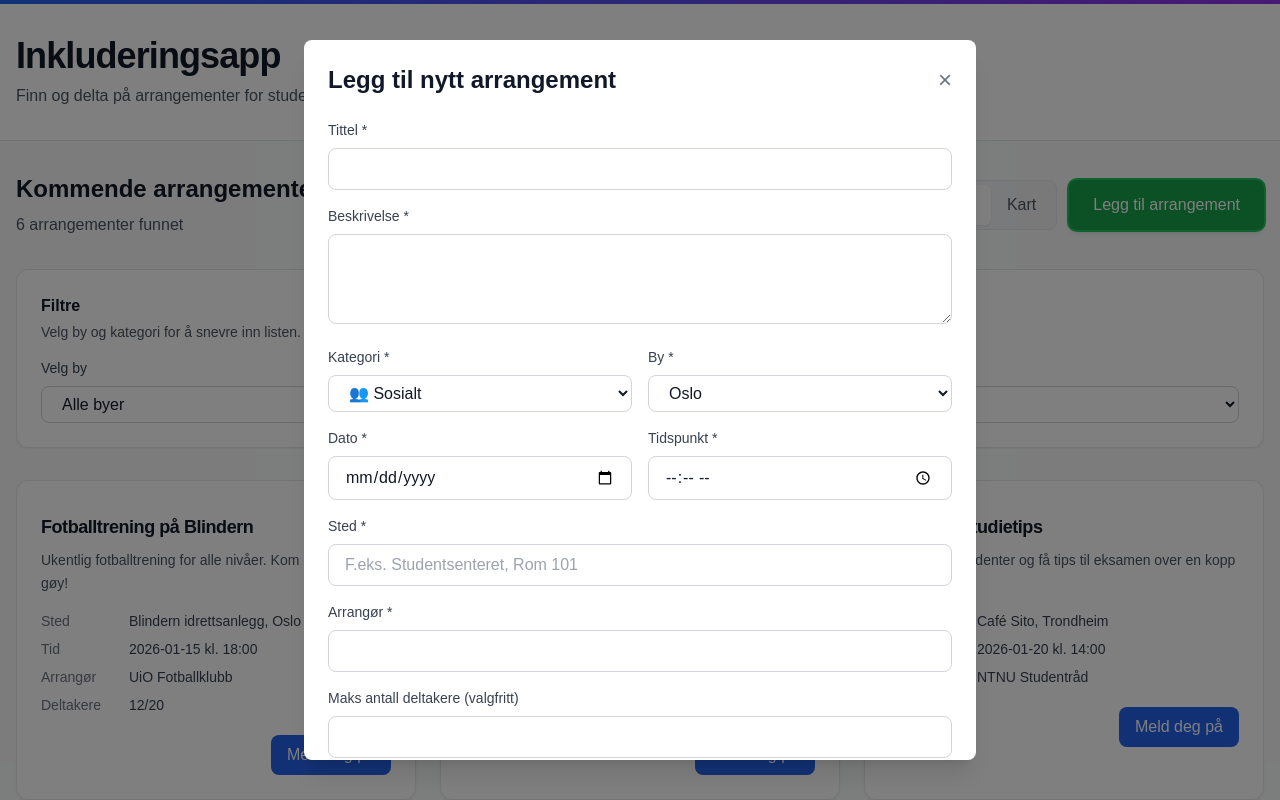
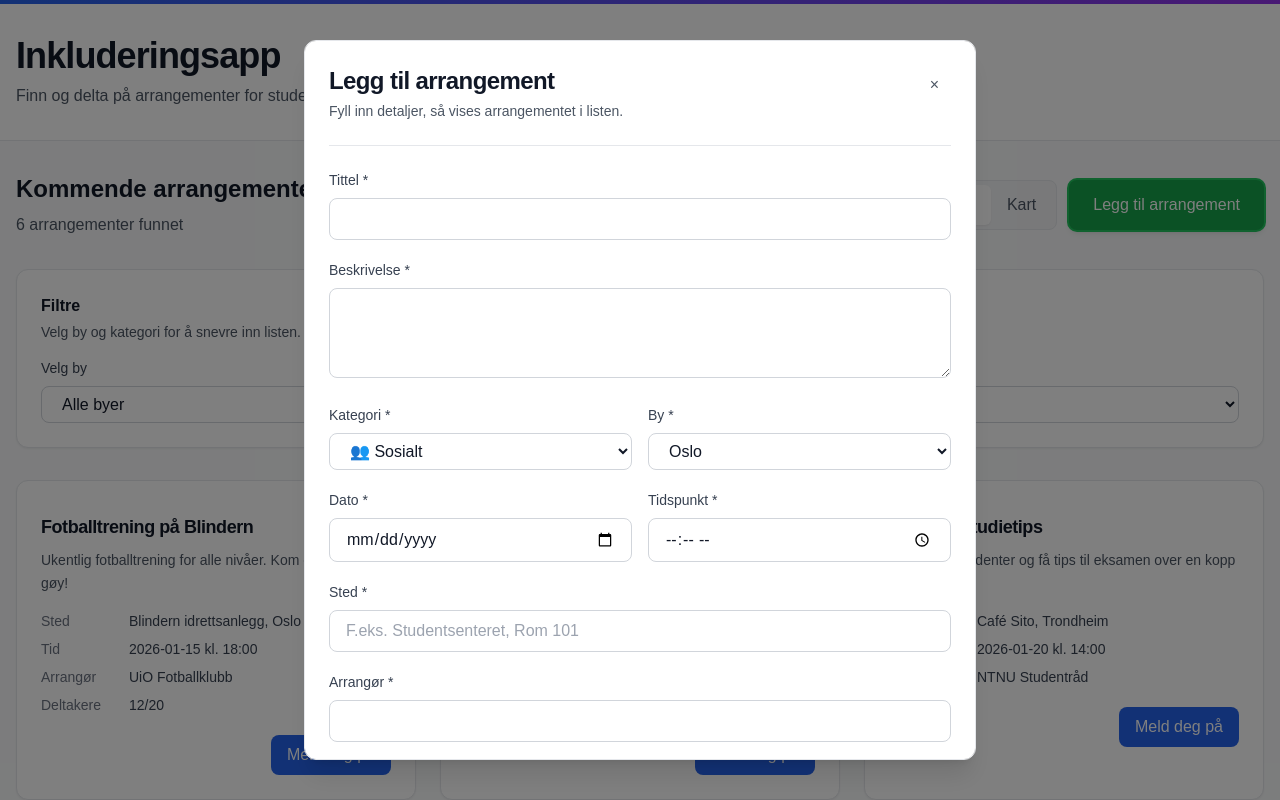
Before and after one commit to Evollum/inkluderingsapp, a Next.js app: page / in a window 1280 px wide. Both pictures are taken after a click on the button "Legg til arrangement". Shown: the top 800 px of the page. Built offline with nearby package versions, Linux system fonts and the light colour scheme.

Commit message:
UI polish: improve add-event modal

```diff
--- a/src/components/AddEventForm.tsx
+++ b/src/components/AddEventForm.tsx
@@ -49,22 +49,30 @@ export default function AddEventForm({ onClose, onAdd }: AddEventFormProps) {
   };
 
   return (
-    <div className="fixed inset-0 bg-black bg-opacity-50 flex items-center justify-center p-4 z-50">
-      <div className="bg-white dark:bg-gray-800 rounded-lg shadow-xl max-w-2xl w-full max-h-[90vh] overflow-y-auto">
+    <div className="fixed inset-0 z-50 flex items-center justify-center p-4 bg-black/50">
+      <div className="bg-white dark:bg-gray-800 rounded-xl border border-gray-200 dark:border-gray-700 shadow-xl max-w-2xl w-full max-h-[90vh] overflow-y-auto">
         <div className="p-6">
-          <div className="flex justify-between items-center mb-6">
-            <h2 className="text-2xl font-bold text-gray-900 dark:text-white">
-              Legg til nytt arrangement
-            </h2>
+          <div className="flex items-start justify-between gap-6">
+            <div>
+              <h2 className="text-xl sm:text-2xl font-semibold tracking-tight text-gray-900 dark:text-white">
+                Legg til arrangement
+              </h2>
+              <p className="mt-1 text-sm text-gray-600 dark:text-gray-400">
+                Fyll inn detaljer, så vises arrangementet i listen.
+              </p>
+            </div>
             <button
               onClick={onClose}
-              className="text-gray-500 hover:text-gray-700 dark:text-gray-400 dark:hover:text-gray-200 text-2xl"
+              aria-label="Lukk"
+              className="shrink-0 rounded-lg px-3 py-2 text-gray-600 hover:text-gray-900 dark:text-gray-300 dark:hover:text-white hover:bg-gray-100 dark:hover:bg-gray-700 transition-colors focus:outline-none focus:ring-2 focus:ring-blue-500"
             >
               ×
             </button>
           </div>
 
-          <form onSubmit={handleSubmit} className="space-y-4">
+          <div className="h-px bg-gray-200 dark:bg-gray-700 my-6" />
+
+          <form onSubmit={handleSubmit} className="space-y-5">
             <div>
               <label className="block text-sm font-medium text-gray-700 dark:text-gray-300 mb-2">
                 Tittel *
@@ -195,12 +203,20 @@ export default function AddEventForm({ onClose, onAdd }: AddEventFormProps) {
               />
             </div>
 
-            <div className="border-t border-gray-200 dark:border-gray-700 pt-4 mt-2">
-              <h3 className="text-lg font-semibold text-gray-900 dark:text-white mb-3">
-                📍 Kartplassering (valgfritt)
+            <div className="border-t border-gray-200 dark:border-gray-700 pt-5 mt-2">
+              <h3 className="text-base font-semibold text-gray-900 dark:text-white">
+                Kartplassering (valgfritt)
               </h3>
-              <p className="text-sm text-gray-600 dark:text-gray-400 mb-4">
-                Legg til koordinater for å vise arrangementet på kartet. Du kan finne koordinater på <a href="https://www.google.com/maps" target="_blank" rel="noopener noreferrer" className="text-blue-600 hover:underline">Google Maps</a>.
+              <p className="mt-1 text-sm text-gray-600 dark:text-gray-400">
+                Legg til koordinater for å vise arrangementet på kartet. Du kan finne koordinater på{' '}
+                <a
+                  href="https://www.google.com/maps"
+                  target="_blank"
+                  rel="noopener noreferrer"
+                  className="text-blue-600 hover:underline dark:text-blue-400"
+                >
+                  Google Maps
+                </a>.
               </p>
               <div className="grid grid-cols-1 md:grid-cols-2 gap-4">
                 <div>
@@ -232,17 +248,17 @@ export default function AddEventForm({ onClose, onAdd }: AddEventFormProps) {
               </div>
             </div>
 
-            <div className="flex gap-4 pt-4">
+            <div className="flex flex-col sm:flex-row gap-3 pt-4">
               <button
                 type="submit"
-                className="flex-1 px-6 py-3 bg-blue-600 text-white rounded-lg hover:bg-blue-700 transition-colors font-medium"
+                className="flex-1 px-6 py-3 bg-blue-600 text-white rounded-lg hover:bg-blue-700 transition-colors font-medium focus:outline-none focus:ring-2 focus:ring-blue-500"
               >
                 Legg til arrangement
               </button>
               <button
                 type="button"
                 onClick={onClose}
-                className="flex-1 px-6 py-3 bg-gray-300 dark:bg-gray-600 text-gray-700 dark:text-white rounded-lg hover:bg-gray-400 dark:hover:bg-gray-500 transition-colors font-medium"
+                className="flex-1 px-6 py-3 bg-gray-100 dark:bg-gray-700 text-gray-900 dark:text-white rounded-lg hover:bg-gray-200 dark:hover:bg-gray-600 transition-colors font-medium focus:outline-none focus:ring-2 focus:ring-gray-400"
               >
                 Avbryt
               </button>
```
